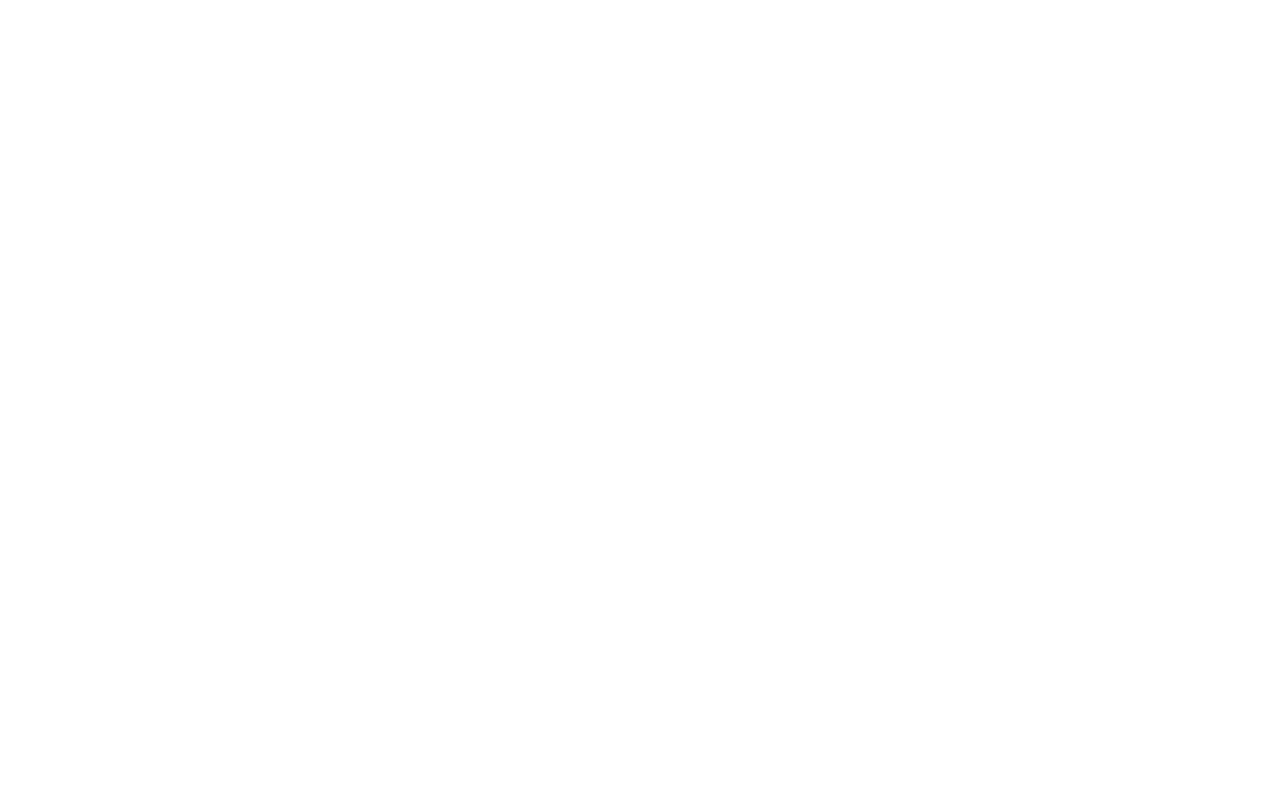
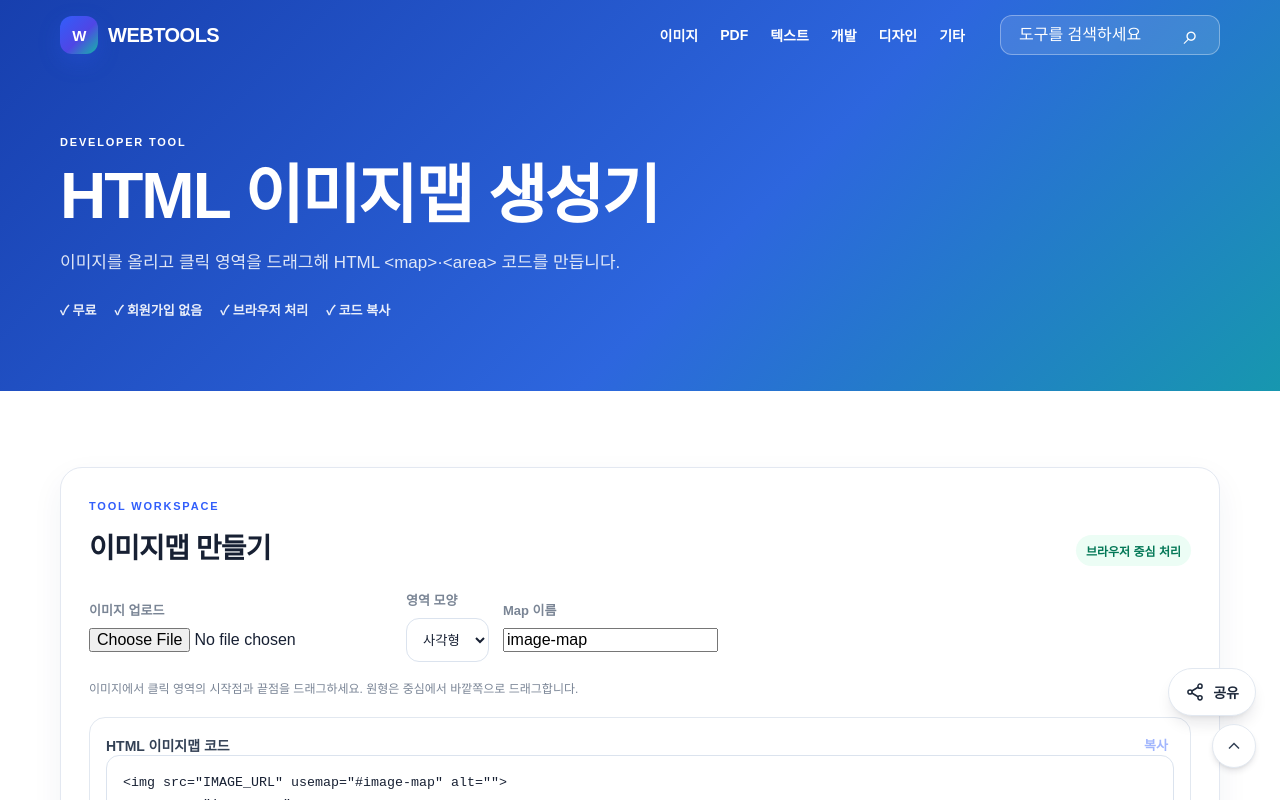
Before and after one commit to license-book/web-tools, a Next.js app: page /tools/html-image-map-generator in a window 1280 px wide. Before the commit this address had no page. Shown: the top 800 px of the page. Built offline with nearby package versions, Linux system fonts and the light colour scheme.

Commit message:
Add image map generator page

```diff
--- /dev/null
+++ b/app/tools/html-image-map-generator/page.tsx
@@ -0,0 +1,5 @@
+import type { Metadata } from 'next';
+import ImageMapGenerator from '@/components/tools/ImageMapGenerator';
+
+export const metadata:Metadata={title:'HTML 이미지맵 생성기',description:'이미지에서 클릭 영역을 지정해 HTML map·area 코드를 생성합니다.'};
+export default function Page(){return <main><section className="categoryHero"><div className="container categoryHeroInner"><div><span className="eyebrow">DEVELOPER TOOL</span><h1>HTML 이미지맵 생성기</h1><p>이미지를 올리고 클릭 영역을 드래그해 HTML &lt;map&gt;·&lt;area&gt; 코드를 만듭니다.</p><div className="trustRow"><span>✓ 무료</span><span>✓ 회원가입 없음</span><span>✓ 브라우저 처리</span><span>✓ 코드 복사</span></div></div></div></section><section className="section"><div className="container"><div className="toolPanel"><div className="toolPanelHead"><div><span className="eyebrow darkEyebrow">TOOL WORKSPACE</span><h2>이미지맵 만들기</h2></div><span className="privacyChip">브라우저 중심 처리</span></div><ImageMapGenerator/></div></div></section></main>;}
```
